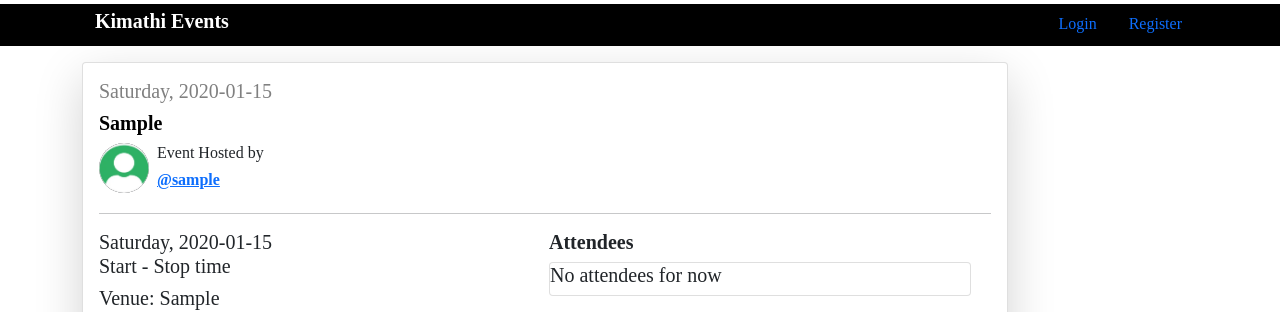
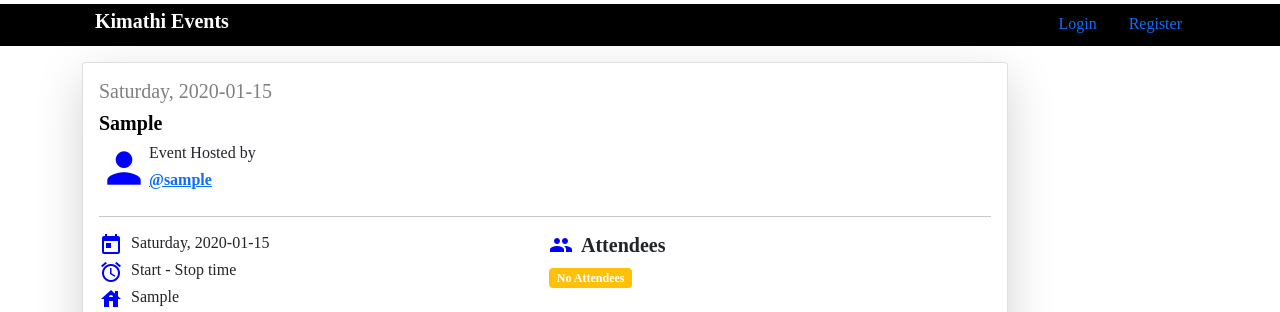
Before and after one commit to JosephMusya/event-website, a Django app: page /event/1 in a window 1280 px wide. Shown: the top 312 px of the page. Run offline with Django 4.2, Linux system fonts and the light colour scheme; tables that the repository leaves empty hold one stand-in row (values such as "Sample post"); some libraries are stand-ins or nearby versions.

Commit message:
modified html files

```diff
--- a/base/templates/base/create_event.html
+++ b/base/templates/base/create_event.html
@@ -1,7 +1,7 @@
 {% extends 'cover.html' %} {% block content %}
 <div class="container">
     <div class="row justify-content-center">
-        <div class="col-sm-12 col-md-8 col-lg-6 card shadow text-white" style="background-color:rgb(8, 34, 59)">
+        <div class="col-sm-12 col-md-8 col-lg-6 card shadow">
             <div class="card-body">
                 <h5 class="card-title text-center badge bg-primary fs-5">Event Creator</h5>
                 <hr>
--- a/base/templates/base/event.html
+++ b/base/templates/base/event.html
@@ -11,7 +11,7 @@
                         </div>
                         <div class="d-flex">
                             <div>
-                                <img src="{% static '/images/profile_default.jpeg' %}" alt="" class="rounded-circle bg-dark me-2" height="50" width="50">
+                                <i class="material-icons" style="font-size:50px;color:blue">person</i>
                             </div>
                             <div>
                                 <h6>Event Hosted by</h6>
@@ -27,14 +27,27 @@
                     <div class="d-lg-flex d-md-flex d-sm-block">
                         <div class="row col-sm-12 col-md-6 col-lg-6">
                             <div class="mb-3">
-                                <h5> Saturday, {{content.date}} <br> Start - Stop time
-                                </h5>
-                                <h5>Venue: {{content.location}}</h5>
+                                <div class="d-flex">
+                                    <i class="material-icons ms-0 orange600" style="color:blue">today</i>
+                                    <h6 class="ms-2"> Saturday, {{content.date}}
+                                </div>
+                                <div class="d-flex">
+                                    <i class="material-icons" style="color:blue">alarm</i>
+                                    <h6 class="ms-2">Start - Stop time</h6 class="ms-2">
+                                </div>
+                                </h6>
+                                <div class="d-flex">
+                                    <i class="material-icons" style="color:blue">house</i>
+                                    <h6 class="ms-2">{{content.location}}</h6>
+                                </div>
                                 <img src="{{content.pic.url}}" alt="Event Image" class="card-img-top" height="200" width="200">
                             </div>
                             <hr>
                             <div class="mb-3">
-                                <h5 class="fw-bold">Details</h5>
+                                <div class="d-flex">
+                                    <i class="material-icons ms-0" style="color:cyan">dvr</i>
+                                    <h5 class="fw-bold ms-2">Details</h5>
+                                </div>
                                 <p>
                                     {{content.about}}
                                 </p>
@@ -42,23 +55,30 @@
                             <hr>
                             <div class="d-flex justify-content-between">
                                 <button class="btn bg-warning text-white fw-bold fs-5 py-2 px-2 ">Free Event</button>
-                                <button class="btn bg-info text-white fw-bolder fs-5 px-2 py-2">Join Event</button>
+                                <div class="d-flex">
+                                    <button class="btn bg-info text-white fw-bolder fs-5 px-2 py-2">Join Event
+                                        <i class="material-icons">add</i>
+                                    </button>
+                                </div>
                             </div>
 
                         </div>
                         <div class="row col-sm-12 col-md-6 col-lg-6 ms-3">
                             <div class="col-12 mb-2">
-                                <h5 class="fw-bold">Attendees</h5>
-                                <div class="card">
-                                    <h5>No attendees for now</h5>
+                                <div class="d-flex">
+                                    <i class="material-icons" style="color:blue">group</i>
+                                    <h5 class="fw-bold ms-2">Attendees</h5>
                                 </div>
+
+                                <h5 class="badge bg-warning">No Attendees</h5>
                             </div>
                             <hr>
                             <div class="col-12">
-                                <h5 class="fw-bold">Event Chatroom</h5>
+                                <div class="d-flex">
+                                    <h5 class="fw-bold ms-2">Comments</h5>
+                                </div>
                                 <div class="card">
                                     <div class="card-body">
-                                        <h5 class="card-title badge bg-primary fs-6">Event's Chatroom</h5>
                                         <div>
                                             {% if messages %} {% for message in messages %}
                                             <div class="">
@@ -83,15 +103,15 @@
                                                     <hr>
                                                 </p>{%endfor%} {%else%}
                                                 <br>
-                                                <h5 class="badge bg-warning">No chats yet</h5>
+                                                <h5 class="badge bg-warning">No comments yet</h5>
                                                 {%endif%}
                                             </div>
                                             <form action="" method="POST">
                                                 {% csrf_token %}
-                                                <div class="form-group">
+                                                <div class="form-group d-flex">
                                                     <input type="text" class="form-control" Required name="message" placeholder="Type Message">
+                                                    <i type="submit" class="material-icons ms-1 mt-2">send</i>
                                                 </div>
-                                                <button id="send" type="submit" class="btn btn-primary mt-2 bg-white border-2 border-rounded rounded-2 border-success text-success">Send</button>
                                             </form>
                                         </div>
                                     </div>
--- a/base/templates/base/homepage.html
+++ b/base/templates/base/homepage.html
@@ -21,15 +21,15 @@
                         </p>
                         <p class="text-warning"># Spots remaining</p>
                         <div class="d-flex">
-                            <i class="material-icons">group</i>
+                            <i class="material-icons" style="color:rgb(41, 116, 133)">group</i>
                             <small class="text-dark ms-2">54 Attendees</small>
                         </div>
                         <div class="d-flex">
-                            <i class="material-icons">map</i>
+                            <i class="material-icons" style="color:rgb(41, 116, 133)">map</i>
                             <small class="ms-2">{{event.location}}</small>
                         </div>
                         <div class="d-flex">
-                            <i class="material-icons">map</i>
+                            <i class="material-icons" style="color:rgb(41, 116, 133)">today</i>
                             <small class="text-info ms-2">Event Date: {{event.date}} </small>
                         </div>
                     </div>
--- a/base/templates/base/login.html
+++ b/base/templates/base/login.html
@@ -3,7 +3,7 @@
     <div class="container mb-4 mt-5">
         <div class="row justify-content-center">
             <div class="col-sm-12 col-md-8 col-lg-6">
-                <div class="card p-4 bg-success">
+                <div class="card p-4 border-3 shadow    ">
                     <form method="POST" action="">
                         {% csrf_token %}
                         <div class="form-group p-3">
@@ -14,7 +14,7 @@
                             <label for="exampleInputPassword1">Password</label>
                             <input name="password" type="password" class="form-control" id="exampleInputPassword1" placeholder="Password">
                         </div>
-                        <div class="mt-3">
+                        <div class="ms-3 mt-3">
                             <button type="submit" class="btn btn-primary">Login</button>
                         </div>
                     </form>
--- a/base/templates/base/profile.html
+++ b/base/templates/base/profile.html
@@ -2,11 +2,11 @@
 <div class="container">
     <div class="d-flex mt-2">
         <div>
-            <img src="{% static '/images/profile_default.jpeg' %}" alt="" class="rounded-circle bg-dark me-2" height="50" width="50">
+            <i class="material-icons" style="font-size:50px;color:blue">person</i>
         </div>
         <div>
-            <h5>@{{user.username}}</h5>
-            <h5>Last seen 3 minutes ago</h5>
+            <h5 class="ms-2">@{{user.username}}</h5>
+            <h5 class="ms-2">Last seen 3 minutes ago</h5>
         </div>
     </div>
     <div class="d-sm-block d-md-flex d-lg-flex">
--- a/base/templates/base/register.html
+++ b/base/templates/base/register.html
@@ -3,7 +3,7 @@
     <div class="container mb-4 mt-5">
         <div class="row justify-content-center">
             <div class="col-sm-12 col-md-8 col-lg-6">
-                <div class="card p-3 bg-success">
+                <div class="card p-3 border-3 shadow">
                     <form method="POST" action="">
                         <h5 class="text-center">User Registration Form</h5>
                         {% csrf_token %}
--- a/templates/cover.html
+++ b/templates/cover.html
@@ -28,7 +28,7 @@
                 {% if request.user.is_authenticated %}
                 <a href="{% url 'logout' %}" class="nav-link">Logout</a>
                 <a href="{% url 'create-event'%}" class="nav-link">Create Event</a>
-                <i class="material-icon bg-white">person</i> {% else %}
+                <i class="material-icons mt-1" style="color:white">person</i> {% else %}
                 <a href="{% url 'login' %}" class="nav-link">Login</a>
                 <a href="{% url 'register' %}" class="nav-link">Register</a> {% endif %}
             </div>
```
Also changed, not shown: 1 other file.
